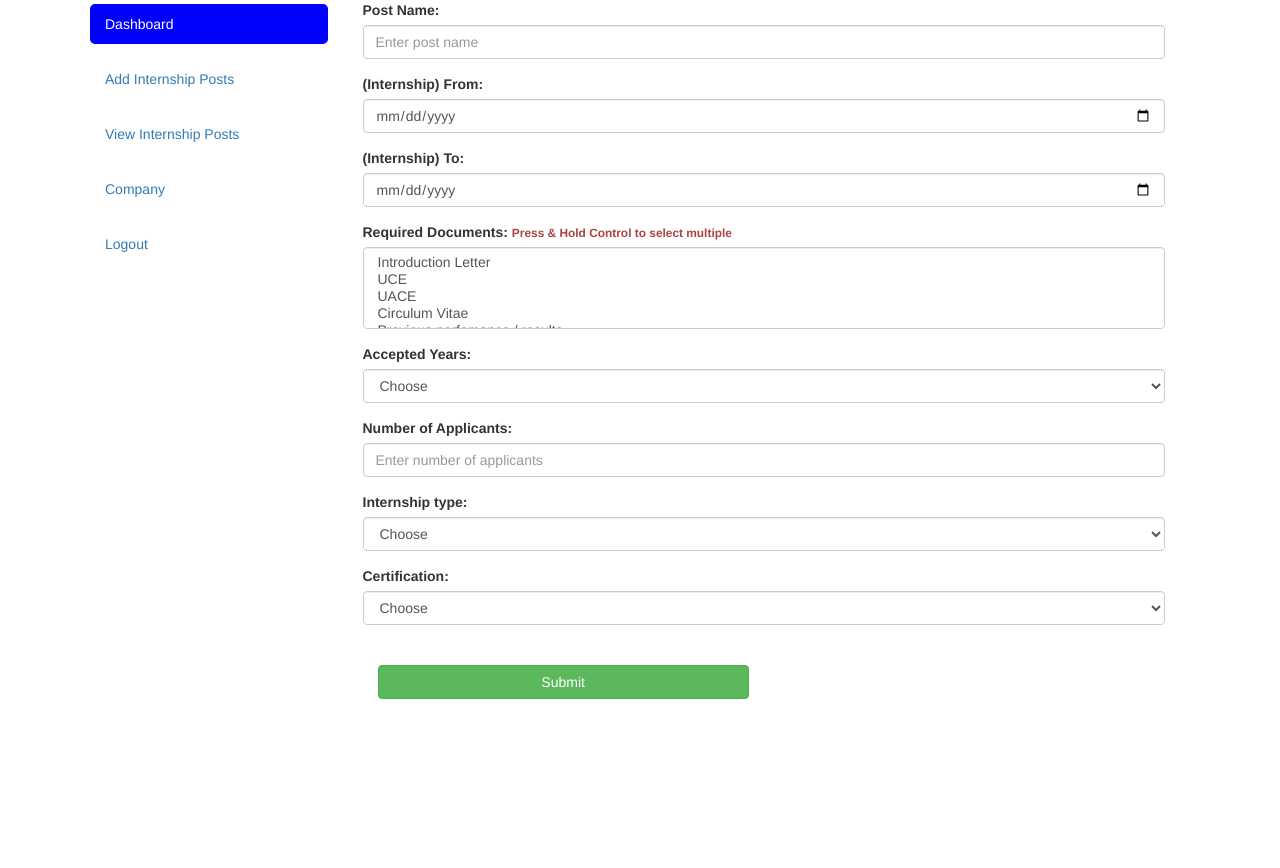
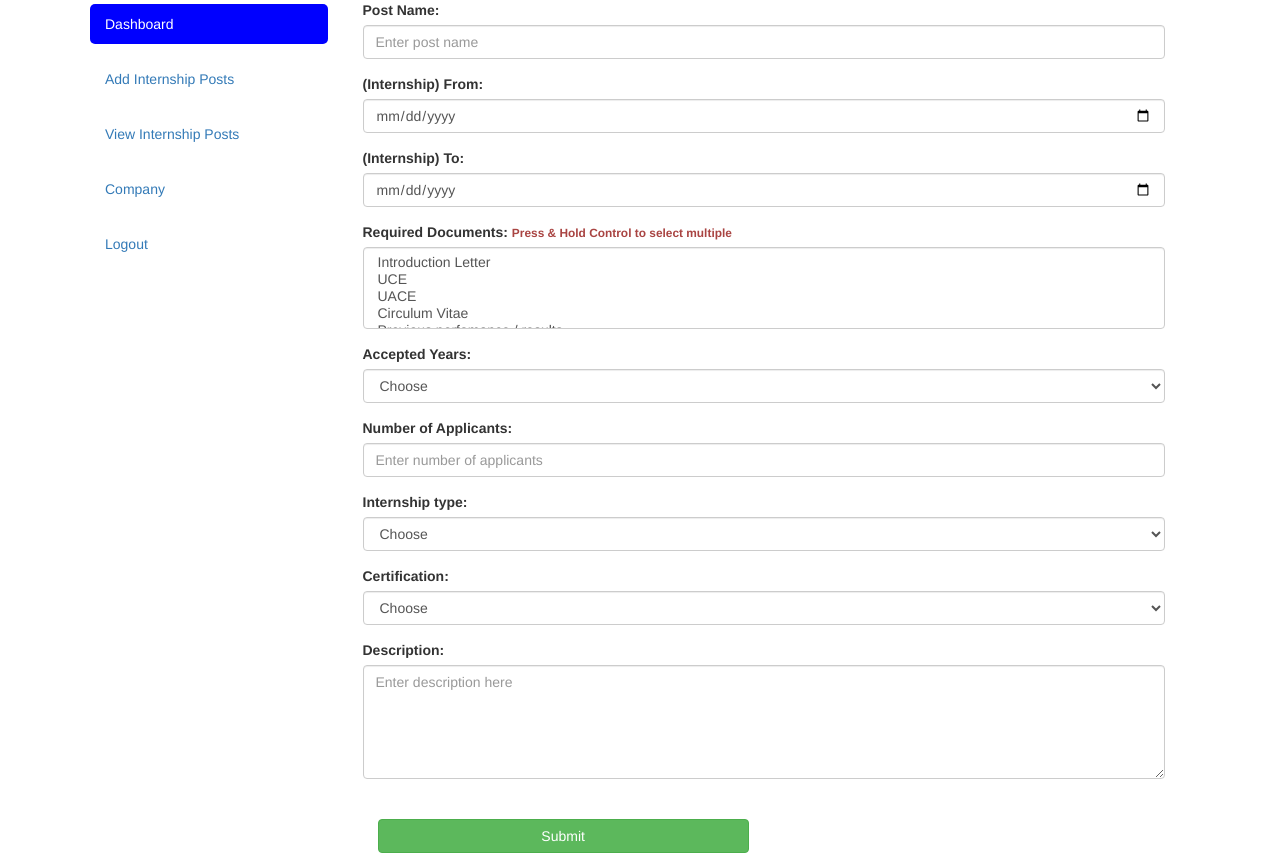
Before and after one commit to fredrickwampamba/intern_finder, a PHP site: page /add-post.php in a window 1280 px wide. Shown: the part 64-932 px from the top of the page. Before the commit the page ends 763 px from the top, so only its background shows below. Run offline with PHP 8.4, Linux system fonts and the light colour scheme; the visitor is signed in with stand-in values (Sample User, id 1); data that the repository does not hold is empty.

Commit message:
added description to posts, both insertion and updating

```diff
--- a/company/add-post.php
+++ b/company/add-post.php
@@ -4,6 +4,7 @@
     if (isset($_REQUEST['add-post'])) {
 
       $docs = implode(',', $_REQUEST['docs']);
+      $description = addslashes($_REQUEST['description']);
       $start = $_REQUEST['start'];
       $end = $_REQUEST['end'];
       $name = $_REQUEST['name'];
@@ -17,7 +18,7 @@
 
       include 'conn/conn.php';
 
-      $sql = "INSERT INTO `posts`(`postID`, `docs`, `name`, `CID`, `start`, `end`, `ac_years`, `applicants`, `intern_type`, `certification`, `submitteddate`) VALUES ('$postID','$docs','$name','$CID','$start','$end','$ac_years','$applicants','$intern_type','$certification','$submitteddate')";
+      $sql = "INSERT INTO `posts`(`postID`, `description`, `docs`, `name`, `CID`, `start`, `end`, `ac_years`, `applicants`, `intern_type`, `certification`, `submitteddate`) VALUES ('$postID','$description','$docs','$name','$CID','$start','$end','$ac_years','$applicants','$intern_type','$certification','$submitteddate')";
       if ($conn->query($sql)) {
 
         $error = "<div class='bg-success text-white'>Data Saved successfully</div>";
@@ -90,6 +91,11 @@
               </select>
             </div>
 
+            <div class="form-group">
+              <label for="pwd">Description:</label>
+              <textarea name="description" required class="form-control" rows="5" placeholder="Enter description here"></textarea>
+            </div>
+
             <div class="form-group col-md-6 pt-4">
               <label for="inputCity">&nbsp;</label><br>
               <button type="submit" class="btn btn-success btn-block" name="add-post">Submit</button>
```
Also changed, not shown: company/post-edit.php (+7 -1 lines).
